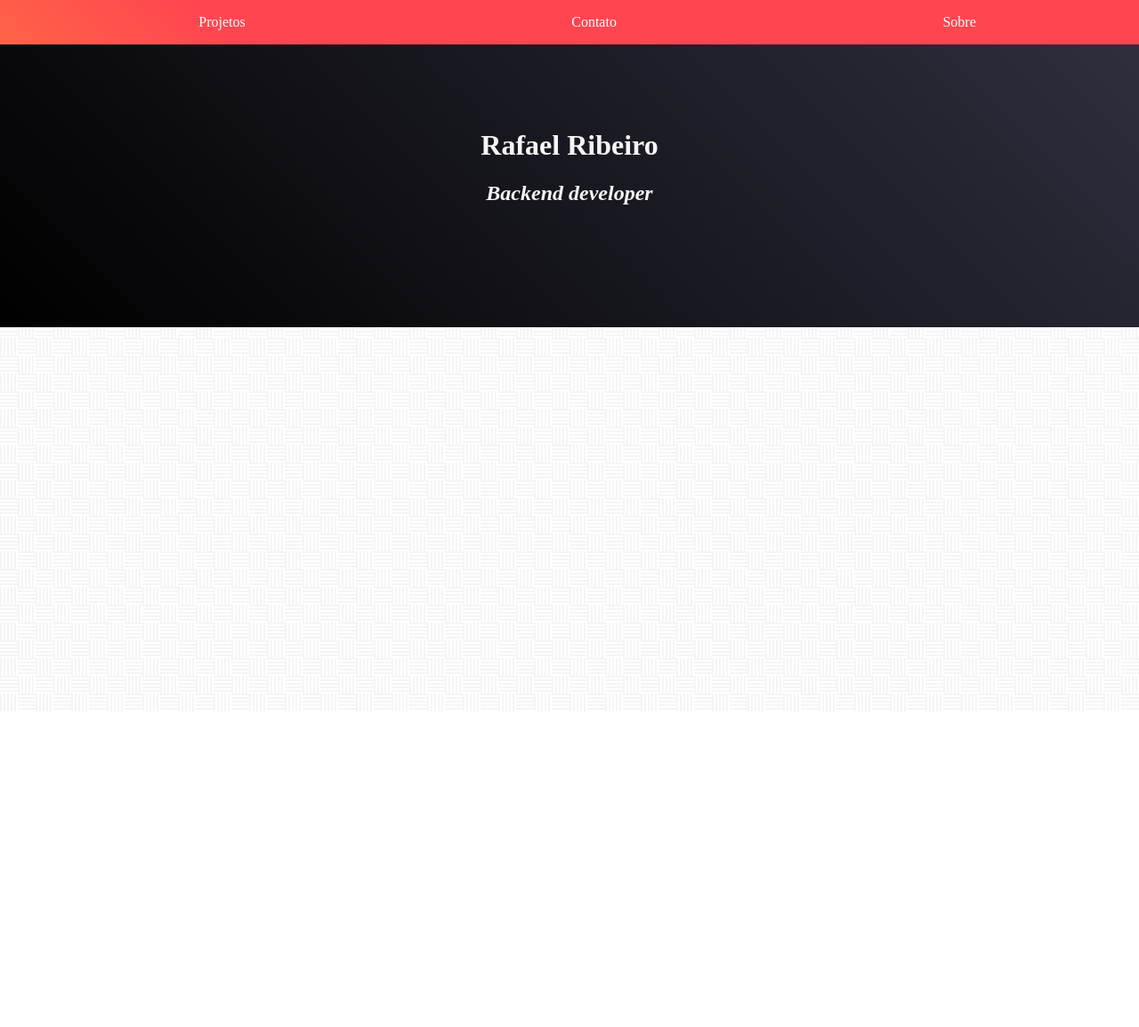
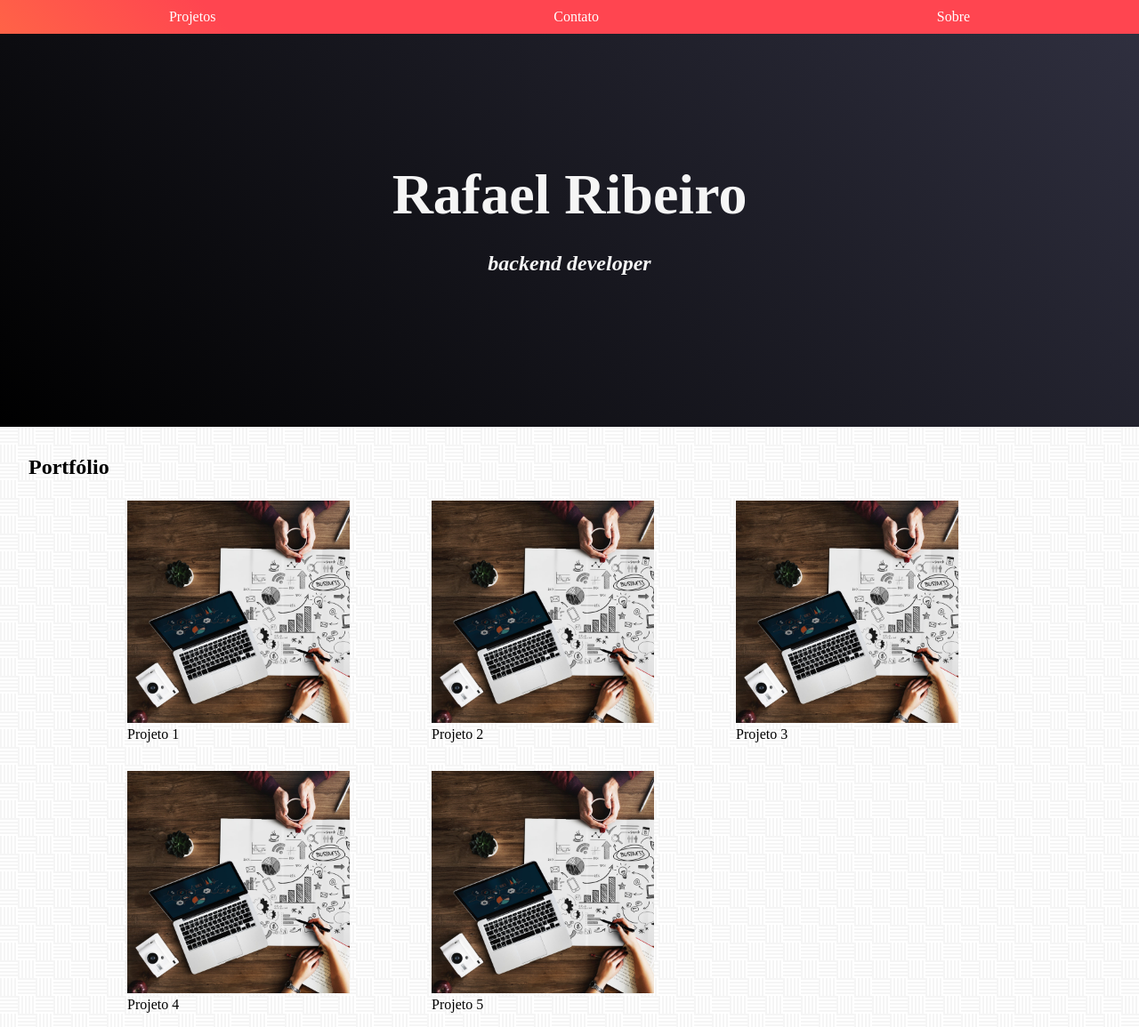
Before and after one commit to rafa-ribeiro/rafa-ribeiro.github.io, a plain HTML site: page index.html in a window 1280 px wide. Shown: the whole page at 89% size. Before the commit the page ends 800 px from the top, so only its background shows below. Drawn offline with Linux system fonts and the light colour scheme.

Commit message:
Adicionando conteúdo gerado nas aulas 2 e 3 da imersão css.

```diff
--- a/css/style.css
+++ b/css/style.css
@@ -1,4 +1,9 @@
-/* Aula inicial :D */
+/* Reset do CSS */
+* {
+    margin: 0;
+    padding: 0;
+    box-sizing: border-box;
+}
 
 body {
   background-color: #ffffff;
@@ -8,16 +13,27 @@ body {
   margin: 0;
 }
 
+header {
+    height: 100vh;
+    display: flex;
+    justify-content: center;
+    align-items: center;
+    background-image: linear-gradient(45deg, #000000 0%, #303040 100%);
+}
+
+/* Se a tela tiver o tamanho minímo de 600px, carrega os elementos internos */
+@media (min-height: 700px) {
+    header {
+        height: 60vh;
+    }
+}
+
 .nav-menu {
-/*   background-color: tomato; */
-
   background-image: linear-gradient(45deg, #FF6347 0%, #FF4550 20%);
 
-  position: absolute;
+  position: fixed;
   top: 0;
-  left: 0;
-  right: 0;
-  display: block;
+  width: 100vw;
 }
 
 .nav-menu ul {
@@ -29,19 +45,22 @@ body {
 .nav-menu li {
   /* Alterando o estilo da lista dentro do elemento de class 'menu'*/
   list-style: none;
-/*   padding: 1.5%; */
 }
 
-.header {
+.nav-menu a {
+    padding: 10px;
+    /* background-color: blue; */
+    display: block;
+}
+
+/* .header {
   background-image: linear-gradient(45deg, #000000 0%, #303040 100%);
 
-/*   background-color: #000000; */
-  width: 100vw;
-  height: 20vh;
-/*   position: relative; */
-/*   display: block; */
-  padding: 7.75em 0 5.25em; /* levar isso para uma div interna */
-}
+  background-color: #000000;
+  width: 50vw;
+  height: 30vh;
+  padding: 7.75em 0 5.25em; /* levar isso para uma div interna
+} */
 
 a {
   /* Estou removendo o underscore dos elementos <a> */
@@ -58,8 +77,46 @@ a:hover {
 .site-title {
   color: whitesmoke;
   text-align: center;
+  padding: 0.3em;
 }
 
+.site-title {
+    font-size: 4em;
+}
 .site-subtitle {
   font-style: italic;
 }
+
+.portfolio {
+    padding: 2em;
+}
+
+.portfolio h2 {
+    margin-bottom: 1em;
+}
+
+.img-portfolio {
+    height: 250px;
+    width: 250px;
+    object-fit: cover;
+    object-position: left;
+}
+
+.portfolio .grid {
+    display: grid;
+    gap: 2em;
+    justify-content: center;
+}
+
+@media (min-width: 620px) {
+    .portfolio .grid {
+        grid-template-columns: repeat(2, 310px);
+    }
+}
+
+@media (min-width: 930px) {
+    .portfolio .grid {
+        grid-template-columns: repeat(3, 310px);
+        height: calc(70vh);
+    }
+}
--- a/index.html
+++ b/index.html
@@ -4,8 +4,8 @@
 <head>
     <meta charset="UTF-8">
     <meta name="viewport" content="width=device-width, initial-scale=1.0">
+
     <title>Rafael Ribeiro</title>
-
     <link rel="stylesheet" href="css/style.css">
 </head>
 
@@ -19,12 +19,37 @@
                 <li><a href="#">Sobre</a></li>
             </ul>
         </nav>
-        <header class="header">
+        <div class="header">
             <h1 class="site-title">Rafael Ribeiro</h1>
-            <h2 class="site-subtitle">Backend developer</h2>
-        </header>
+            <h2 class="site-subtitle">backend developer</h2>
+        </div>
     </header>
+    <section class="portfolio">
+        <h2>Portfólio</h2>
 
+        <div class="grid">
+            <figure>
+                <img class="img-portfolio" src="./img/any_project.jpeg" alt="Projeto 1">
+                <figcaption>Projeto 1</figcaption>
+            </figure>
+            <figure>
+                <img class="img-portfolio" src="./img/any_project.jpeg" alt="Projeto 1">
+                <figcaption>Projeto 2</figcaption>
+            </figure>
+            <figure>
+                <img class="img-portfolio" src="./img/any_project.jpeg" alt="Projeto 1">
+                <figcaption>Projeto 3</figcaption>
+            </figure>
+            <figure>
+                <img class="img-portfolio" src="./img/any_project.jpeg" alt="Projeto 1">
+                <figcaption>Projeto 4</figcaption>
+            </figure>
+            <figure>
+                <img class="img-portfolio" src="./img/any_project.jpeg" alt="Projeto 1">
+                <figcaption>Projeto 5</figcaption>
+            </figure>
+        </div>
+    </section>
 </body>
 
 </html>
```
Also changed, not shown: img/any_project.jpeg (added), 1 other file.
